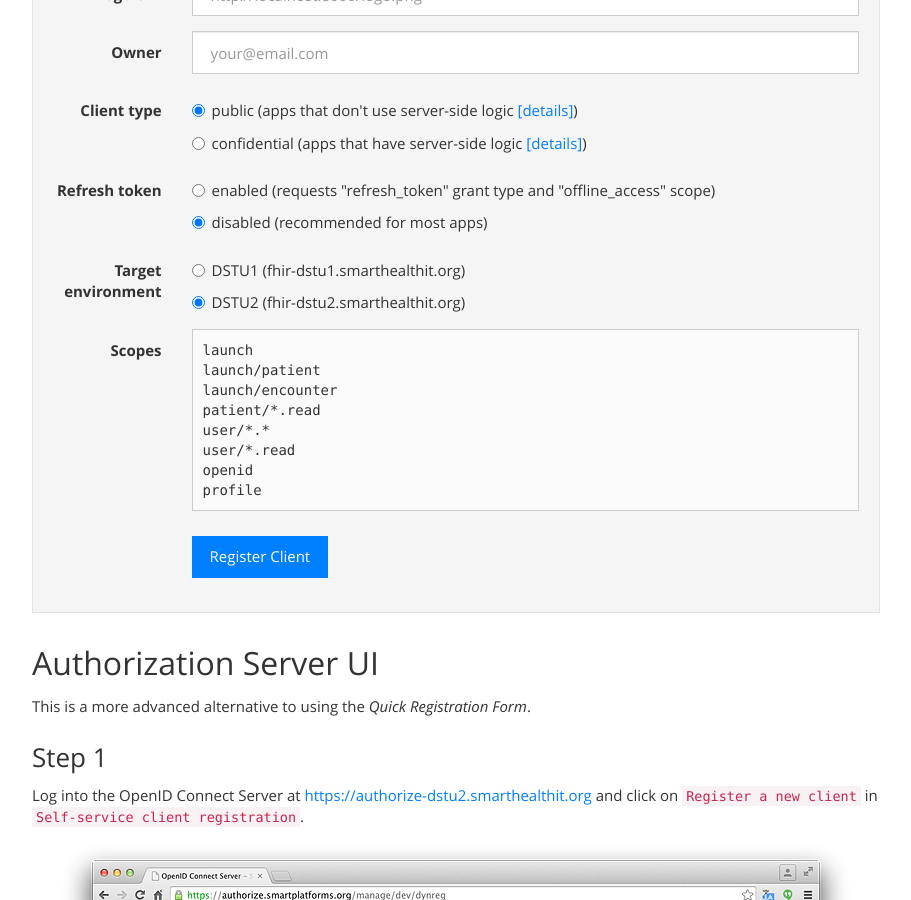
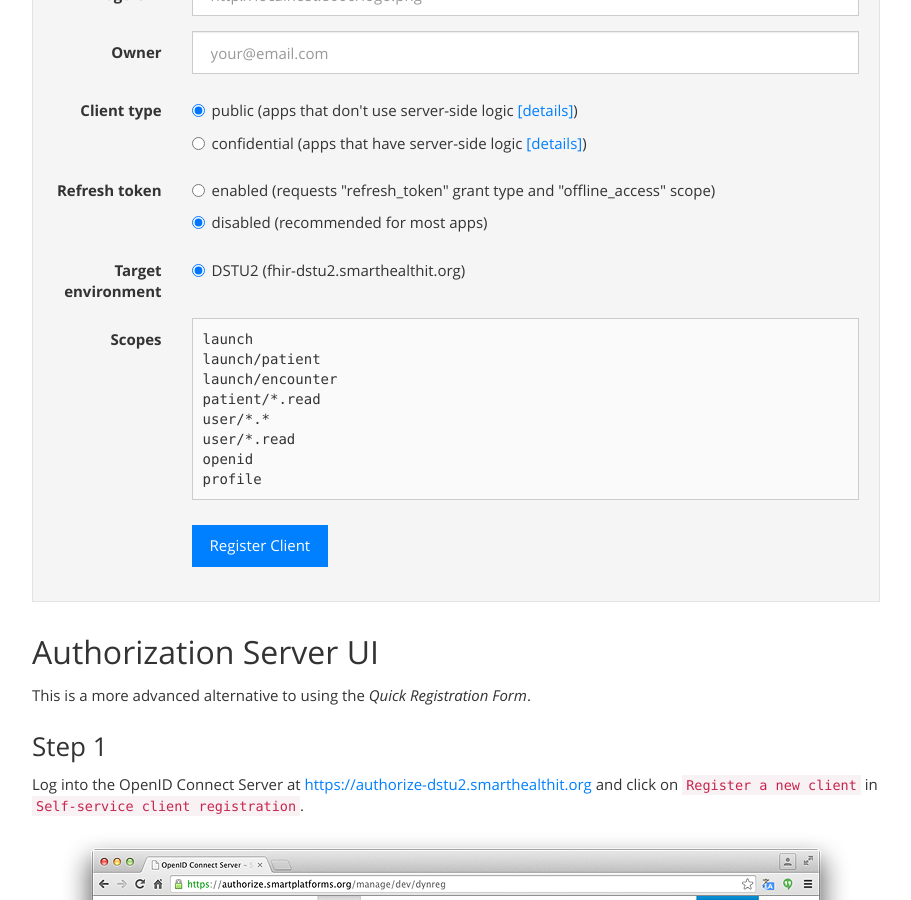
Before and after one commit to smart-on-fhir/smart-on-fhir.github.io, a Jekyll site: the page built from sandbox/register/index.md, in a window 1280 px wide and 900 px high, scrolled down 804 px. Shown: the whole window, without its empty margins (38-949 px from the left). Built offline with Jekyll 4.4.1, drawn with Linux system fonts in a browser that asks for light colours; nearby versions of some CDN libraries; Markdown is read by kramdown in place of the engine named in the settings.

Commit message:
Drop DSTU1 from client quick registration form

```diff
--- a/sandbox/register/index.md
+++ b/sandbox/register/index.md
@@ -177,12 +177,6 @@ ways to do this that we offer.
       <div class="col-lg-10">
         <div class="radio">
           <label>
-            <input name="input_smart_version" value='dstu1' type="radio">
-            DSTU1 (fhir-dstu1.smarthealthit.org)
-          </label>
-        </div>
-        <div class="radio">
-          <label>
             <input name="input_smart_version"  checked='checked' type='radio' value='dstu2'>
             DSTU2 (fhir-dstu2.smarthealthit.org)
           </label>
```
